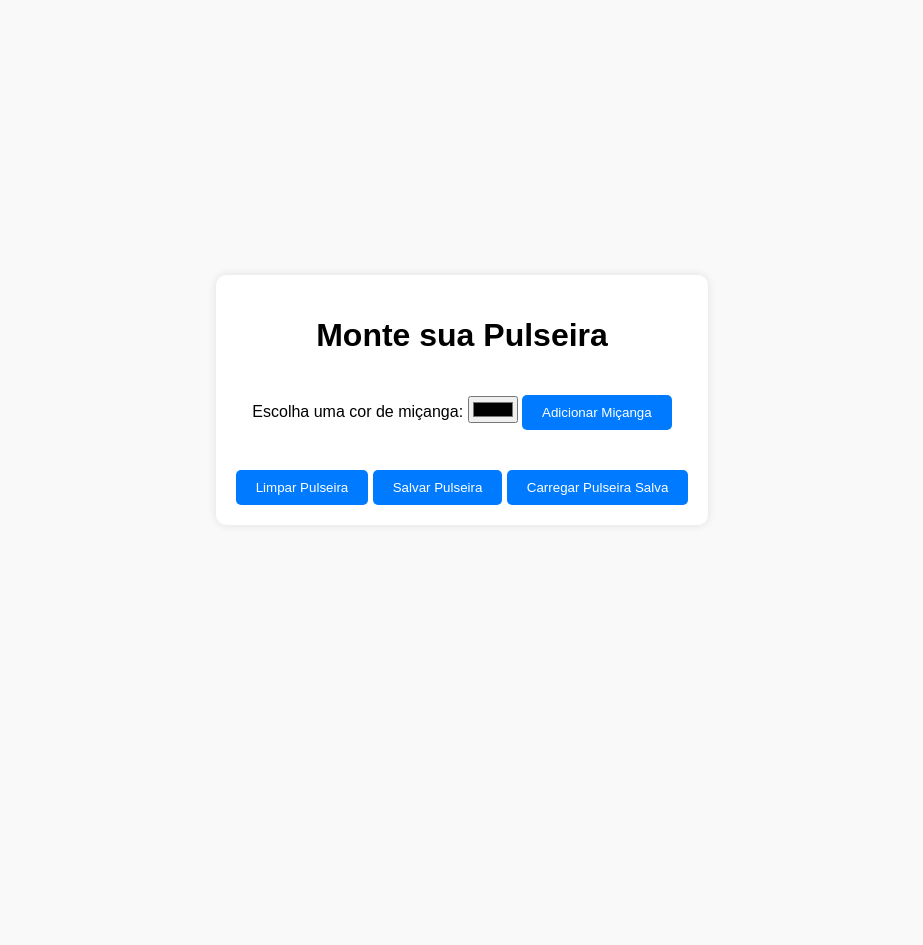
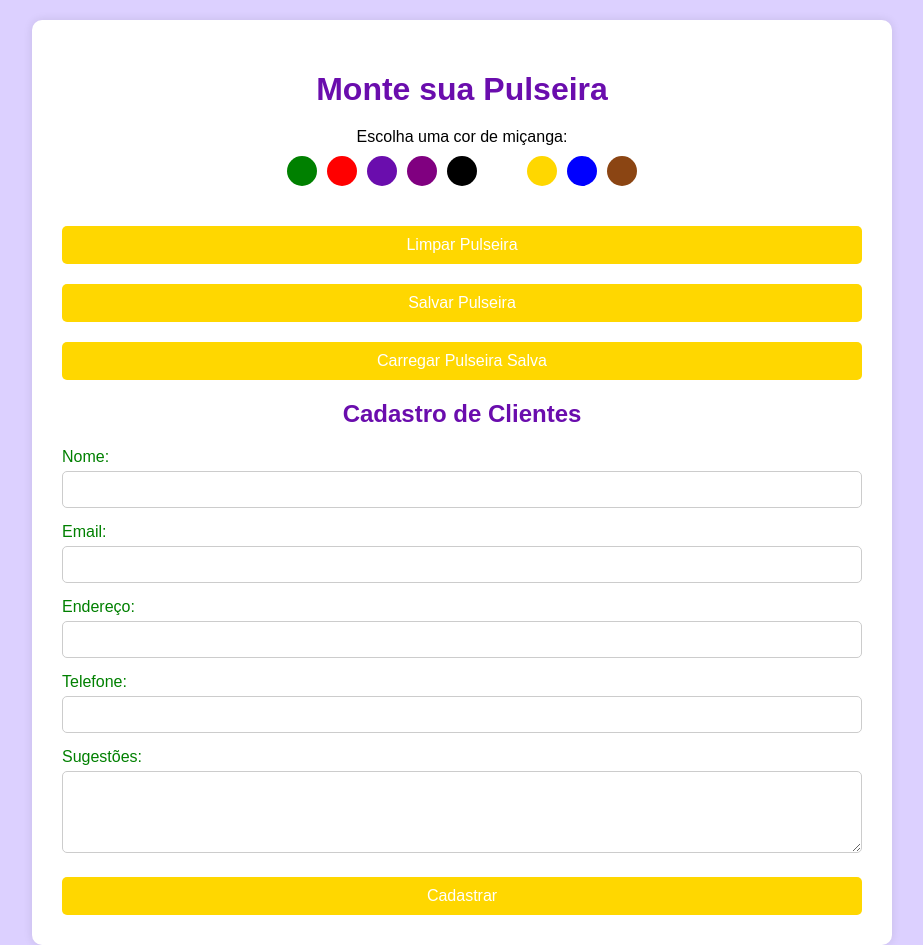
Before and after one commit to KeliMenezes/sugestao-landing-page-montar-pulseira, a plain HTML site: page index.html in a window 1280 px wide. Shown: the whole page, without its empty margins (178-1101 px from the left). Before the commit the page ends 800 px from the top, so only its background shows below. Drawn offline with Linux system fonts and the light colour scheme.

Commit message:
implementando formulario

```diff
--- a/index.html
+++ b/index.html
@@ -10,16 +10,49 @@
     <div class="container">
         <h1>Monte sua Pulseira</h1>
         <div class="seletor-cor">
-            <label for="cor-micanga">Escolha uma cor de miçanga:</label>
-            <input type="color" id="cor-micanga">
-            <button onclick="adicionarMicanga()">Adicionar Miçanga</button>
+            <label>Escolha uma cor de miçanga:</label>
+            <div class="paleta-cores">
+                <div class="cor" style="background-color: #008000;" onclick="adicionarMicanga('#008000')"></div> <!-- Verde -->
+                <div class="cor" style="background-color: #FF0000;" onclick="adicionarMicanga('#FF0000')"></div> <!-- Vermelho -->
+                <div class="cor" style="background-color: #6a0dad;" onclick="adicionarMicanga('#6a0dad')"></div> <!-- Lilás -->
+                <div class="cor" style="background-color: #800080;" onclick="adicionarMicanga('#800080')"></div> <!-- Roxo -->
+                <div class="cor" style="background-color: #000000;" onclick="adicionarMicanga('#000000')"></div> <!-- Preto -->
+                <div class="cor" style="background-color: #FFFFFF;" onclick="adicionarMicanga('#FFFFFF')"></div> <!-- Branco -->
+                <div class="cor" style="background-color: #FFD700;" onclick="adicionarMicanga('#FFD700')"></div> <!-- Amarelo -->
+                <div class="cor" style="background-color: #0000FF;" onclick="adicionarMicanga('#0000FF')"></div> <!-- Azul -->
+                <div class="cor" style="background-color: #8B4513;" onclick="adicionarMicanga('#8B4513')"></div> <!-- Marrom -->
+            </div>
         </div>
         <div class="sequencia-pulseira" id="sequencia-pulseira">
-            <!-- Miçangas aparecerão aqui -->
         </div>
         <button onclick="limparPulseira()">Limpar Pulseira</button>
         <button onclick="salvarPulseira()">Salvar Pulseira</button>
         <button onclick="carregarPulseira()">Carregar Pulseira Salva</button>
+
+        <h2>Cadastro de Clientes</h2>
+        <form id="form-cadastro" onsubmit="return validarFormulario()">
+            <div class="form-group">
+                <label for="nome">Nome:</label>
+                <input type="text" id="nome" name="nome" required>
+            </div>
+            <div class="form-group">
+                <label for="email">Email:</label>
+                <input type="email" id="email" name="email" required>
+            </div>
+            <div class="form-group">
+                <label for="endereco">Endereço:</label>
+                <input type="text" id="endereco" name="endereco" required>
+            </div>
+            <div class="form-group">
+                <label for="telefone">Telefone:</label>
+                <input type="tel" id="telefone" name="telefone" required>
+            </div>
+            <div class="form-group">
+                <label for="sugestoes">Sugestões:</label>
+                <textarea id="sugestoes" name="sugestoes" rows="4"></textarea>
+            </div>
+            <button type="submit">Cadastrar</button>
+        </form>
     </div>
     <script src="script.js"></script>
 </body>
--- a/script.js
+++ b/script.js
@@ -1,39 +1,45 @@
-let coresPulseira = [];
+// Função para adicionar miçanga
+const adicionarMicanga = (cor) => {
+    const micanga = document.createElement('div');
+    micanga.style.backgroundColor = cor;
+    micanga.className = 'micanga';
+    document.getElementById('sequencia-pulseira').appendChild(micanga);
+};
 
-const adicionarMicanga = () => {
-    const cor = document.getElementById('cor-micanga').value;
-    coresPulseira.push(cor);
-    atualizarExibicaoPulseira();
-}
+// Função para limpar a pulseira
+const limparPulseira = () => {
+    document.getElementById('sequencia-pulseira').innerHTML = '';
+};
 
-const limparPulseira = () => {
-    coresPulseira = [];
-    atualizarExibicaoPulseira();
-}
+// Função para salvar a pulseira
+const salvarPulseira = () => {
+    const sequencia = document.getElementById('sequencia-pulseira').innerHTML;
+    localStorage.setItem('pulseira', sequencia);
+    alert('Pulseira salva com sucesso!');
+};
 
-const atualizarExibicaoPulseira = () => {
-    const sequenciaPulseira = document.getElementById('sequencia-pulseira');
-    sequenciaPulseira.innerHTML = '';
-    coresPulseira.forEach(cor => {
-        const micanga = document.createElement('div');
-        micanga.className = 'micanga';
-        micanga.style.backgroundColor = cor;
-        sequenciaPulseira.appendChild(micanga);
-    });
-}
-
-const salvarPulseira = () => {
-    localStorage.setItem('coresPulseira', JSON.stringify(coresPulseira));
-    alert('Pulseira salva com sucesso!');
-}
-
+// Função para carregar a pulseira salva
 const carregarPulseira = () => {
-    const coresSalvas = JSON.parse(localStorage.getItem('coresPulseira'));
-    if (coresSalvas) {
-        coresPulseira = coresSalvas;
-        atualizarExibicaoPulseira();
-        alert('Pulseira carregada com sucesso!');
+    const sequencia = localStorage.getItem('pulseira');
+    if (sequencia) {
+        document.getElementById('sequencia-pulseira').innerHTML = sequencia;
     } else {
         alert('Nenhuma pulseira salva encontrada.');
     }
-}
+};
+
+// Função para validar o formulário
+const validarFormulario = () => {
+    const nome = document.getElementById('nome').value;
+    const email = document.getElementById('email').value;
+    const senha = document.getElementById('senha').value;
+    const endereco = document.getElementById('endereco').value;
+    const telefone = document.getElementById('telefone').value;
+
+    if (nome === '' || email === '' || senha === '' || endereco === '' || telefone === '') {
+        alert('Por favor, preencha todos os campos obrigatórios.');
+        return false;
+    }
+    alert('Cadastro realizado com sucesso!');
+    return true;
+};
--- a/styles.css
+++ b/styles.css
@@ -1,23 +1,48 @@
 body {
     font-family: Arial, sans-serif;
+    background-color: #dcd0ff; /* Fundo lilás suave */
     display: flex;
     justify-content: center;
     align-items: center;
     height: 100vh;
     margin: 0;
-    background-color: #f9f9f9;
+    padding: 20px;
+    box-sizing: border-box;
 }
 
 .container {
-    text-align: center;
-    background: white;
-    padding: 20px;
+    background-color: white;
+    padding: 30px;
     border-radius: 10px;
     box-shadow: 0 0 10px rgba(0, 0, 0, 0.1);
+    width: 100%;
+    max-width: 800px;
+    margin: auto;
+}
+
+h1, h2 {
+    text-align: center;
+    color: #6a0dad; /* Cor lilás */
+    margin-bottom: 20px;
 }
 
 .seletor-cor {
     margin: 20px 0;
+    text-align: center;
+}
+
+.paleta-cores {
+    display: flex;
+    justify-content: center;
+    gap: 10px;
+    margin-top: 10px;
+}
+
+.cor {
+    width: 30px;
+    height: 30px;
+    border-radius: 50%;
+    cursor: pointer;
 }
 
 .micanga {
@@ -29,15 +54,43 @@ body {
 }
 
 button {
-    margin-top: 20px;
-    padding: 10px 20px;
-    background-color: #007bff;
+    display: block;
+    width: 100%;
+    padding: 10px;
+    background-color: #ffd700; /* Cor amarela */
     color: white;
     border: none;
     border-radius: 5px;
     cursor: pointer;
+    font-size: 16px;
+    margin-top: 20px;
 }
 
 button:hover {
-    background-color: #0056b3;
+    background-color: #ffa500; /* Amarelo mais escuro ao passar o mouse */
 }
+
+.form-group {
+    margin-bottom: 15px;
+}
+
+.form-group label {
+    display: block;
+    color: #008000; /* Cor verde */
+    margin-bottom: 5px;
+}
+
+.form-group input, .form-group textarea {
+    width: 100%;
+    padding: 10px;
+    border: 1px solid #ccc;
+    border-radius: 5px;
+    box-sizing: border-box;
+}
+
+#sequencia-pulseira {
+    display: flex;
+    flex-wrap: wrap;
+    justify-content: center;
+    margin-bottom: 20px;
+}
```
